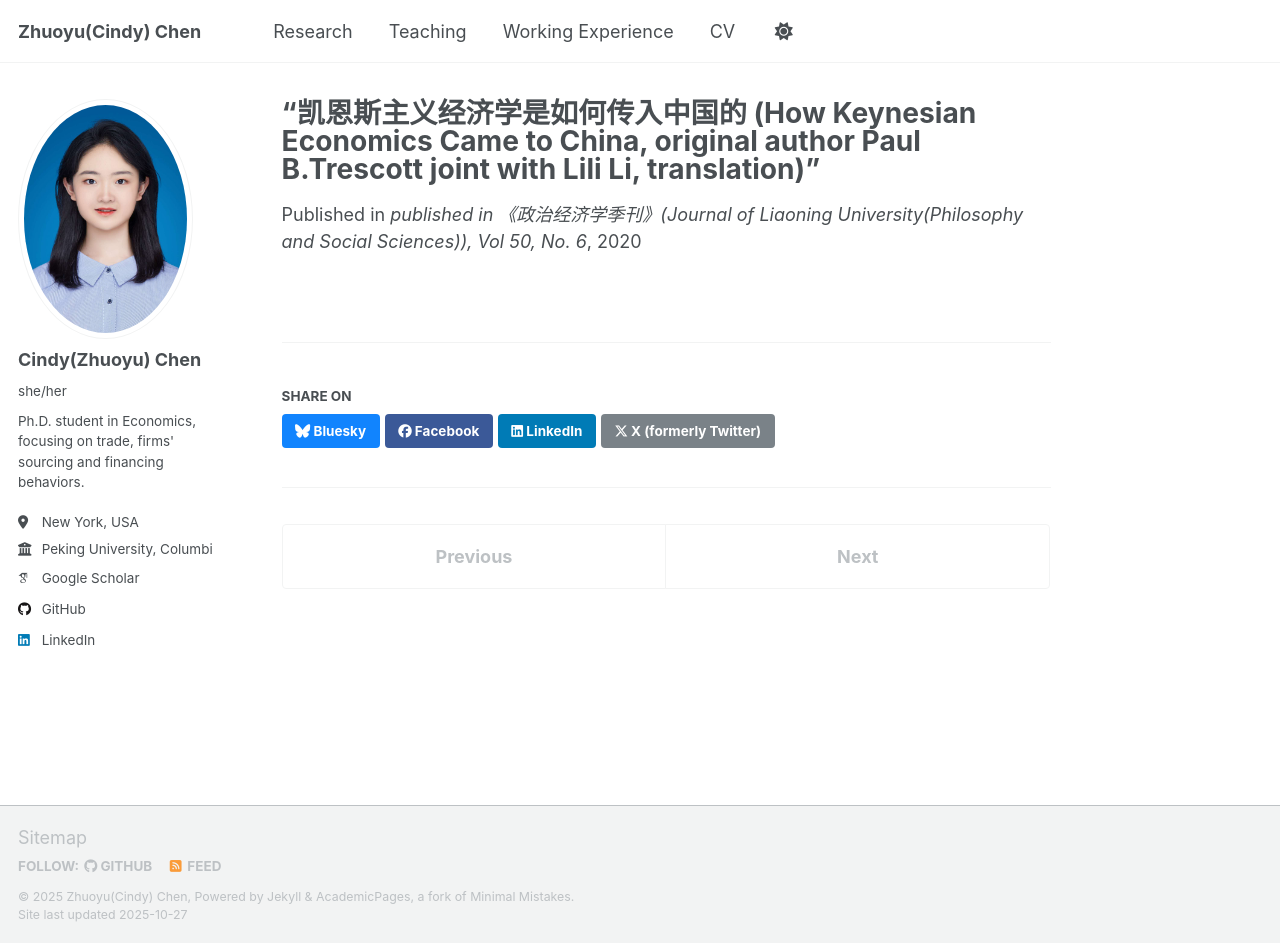
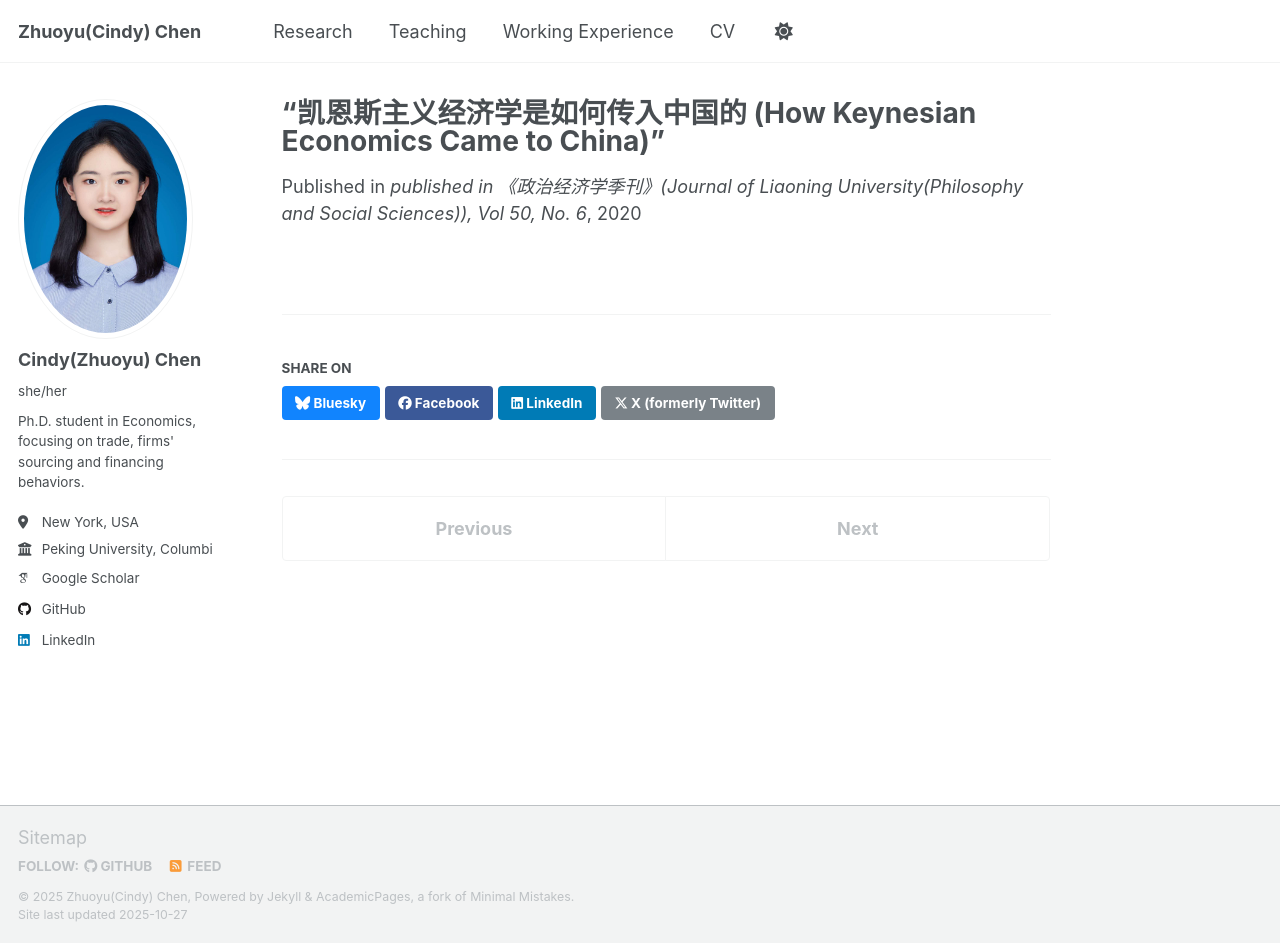
Before and after one commit to Cindyeco/Cindyeco.github.io, a Jekyll site: the page built from _publications/Keynesian.md, in a window 1280 px wide and 943 px high. Built offline with Jekyll 4.4.1, drawn with Linux system fonts in a browser that asks for light colours; some web fonts are replaced; a script that is not in the unit is left out; part of the change alters nothing that is shown.

Commit message:
Update Keynesian.md

```diff
--- a/_publications/Keynesian.md
+++ b/_publications/Keynesian.md
@@ -1,13 +1,13 @@
 ---
-title: “凯恩斯主义经济学是如何传入中国的 (How Keynesian Economics Came to China, original author Paul B.Trescott joint with Lili Li, translation)”
+title: “凯恩斯主义经济学是如何传入中国的 (How Keynesian Economics Came to China)”
 collection: publications
 category: "publications"
 permalink: /publications/Keynesian
-#excerpt: 'This paper is about the number 1. The number 2 is left for future work.'
+#excerpt: 'original author Paul B.Trescott. It's a translation joint with Lili Li.'
 date: 2020-09-01
 venue: 'published in 《政治经济学季刊》(Journal of Liaoning University(Philosophy and Social Sciences)), Vol 50, No. 6'
-#slidesurl: 'https://Zhuoyu-Cindy-Chen.github.io/files/slideJIBS.pdf'
-paperurl: 'https://cindyeco.github.io/files/Keynesian.pdf'
-#bibtexurl: 'https://academicpages.github.io/files/bibtexJIBS.bib'
+#slidesurl: '/files/slideJIBS.pdf'
+paperurl: '/files/Keynesian.pdf'
+#bibtexurl: '/files/bibtexJIBS.bib'
 #citation: 'Your Name, You. (2009). &quot;Paper Title Number 1.&quot; <i>Journal 1</i>. 1(1).'
 ---
```
